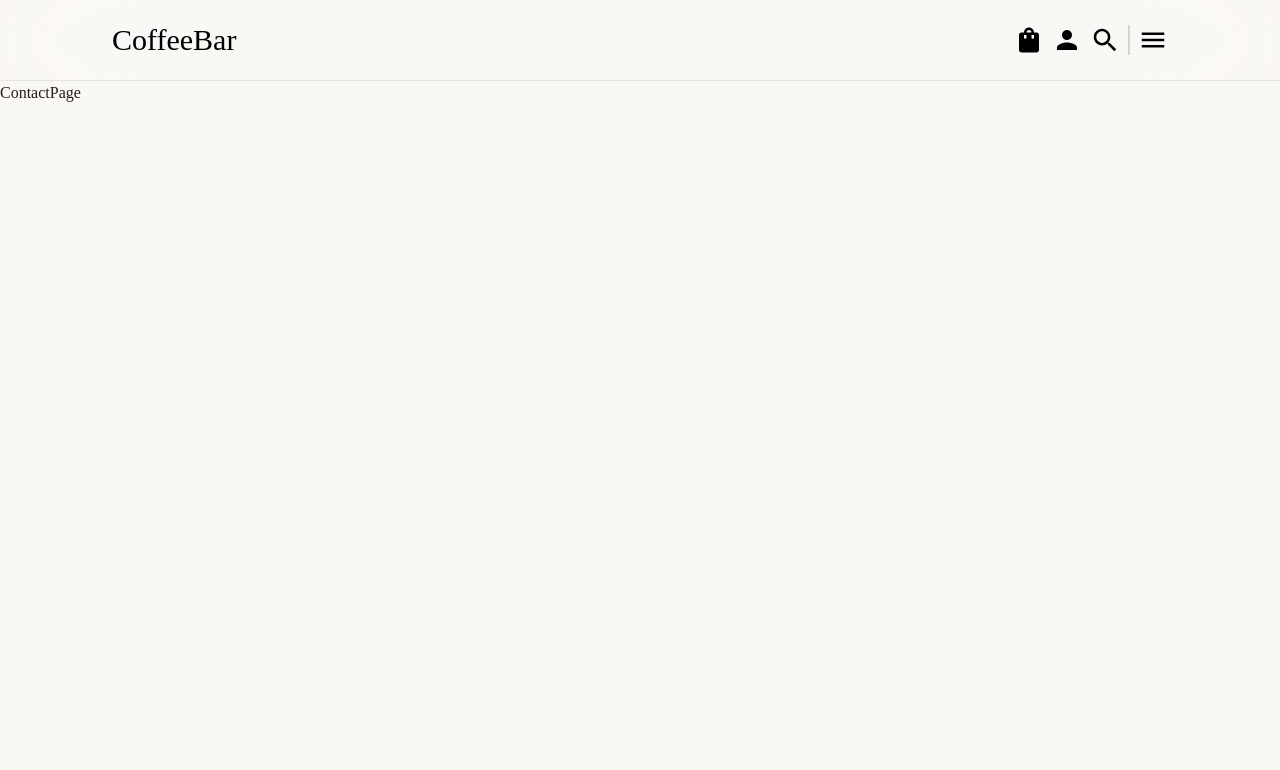
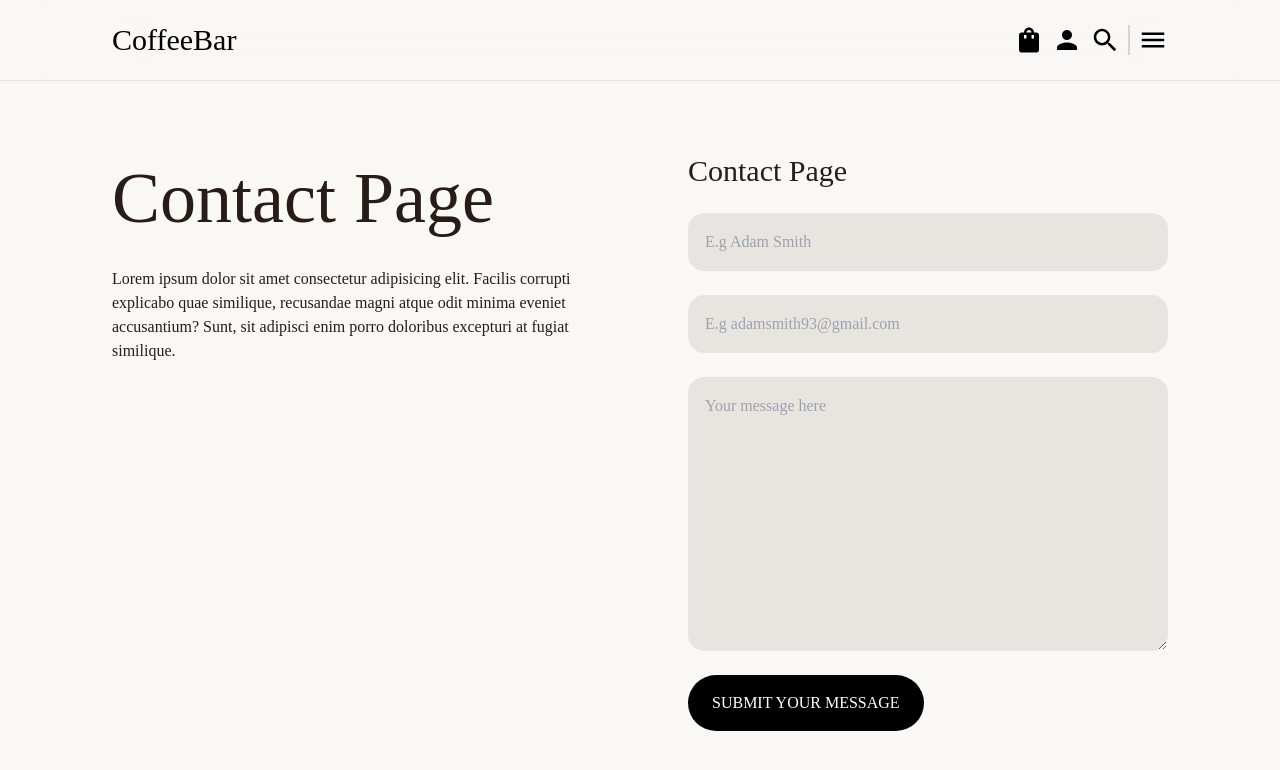
Before and after one commit to DarkoM996/coffeebar-website, a React (Vite) app: page /contact in a window 1280 px wide. Shown: the top 770 px of the page. Built offline with nearby package versions, Linux system fonts and the light colour scheme; a web font is replaced by a local one.

Commit message:
form colors change

```diff
--- a/src/pages/ContactPage.tsx
+++ b/src/pages/ContactPage.tsx
@@ -1,9 +1,54 @@
-import React from "react";
-
 const ContactPage = () => {
   return (
-    <section className="max-w-screen-3xl mx-auto w-full h-screen relative">
-      ContactPage
+    <section className="max-w-screen-3xl mx-auto w-full h-screen relative px-6 py-8 md:px-12 md:py-10 lg:px-28">
+      <div className="flex flex-col md:flex-row justify-center items-top gap-6 md:gap-10 lg:gap-24">
+        {/* Container left */}
+        <div className="flex flex-col justify-center items-start w-full h-full gap-6 py-8">
+          <h1 className="text-4xl md:text-5xl lg:text-7xl leading-tight lg:leading-tight">
+            Contact Page
+          </h1>
+          <p>
+            Lorem ipsum dolor sit amet consectetur adipisicing elit. Facilis
+            corrupti explicabo quae similique, recusandae magni atque odit
+            minima eveniet accusantium? Sunt, sit adipisci enim porro doloribus
+            excepturi at fugiat similique.
+          </p>
+        </div>
+        <div className="max-w-screen-xl mx-auto w-full h-full">
+          <form
+            action="#"
+            className="py-6 lg:py-8 mx-auto w-full h-full flex flex-col justify-center items-center gap-6 rounded-2xl"
+          >
+            <div className="flex flex-col justify-between items-start w-full h-full">
+              <h2 className="text-2xl md:text-3xl">Contact Page</h2>
+            </div>
+
+            <input
+              className=" p-4 bg-primary_backgroundLighterColor-200 hover:bg-primary_backgroundLighterColor-400 rounded-2xl border border-primary_lighterShade-300 w-full"
+              type="email"
+              placeholder="E.g Adam Smith"
+              name="Smith"
+            />
+            <input
+              className=" p-4 bg-primary_backgroundLighterColor-200 hover:bg-primary_backgroundLighterColor-400 rounded-2xl border border-primary_lighterShade-300 w-full "
+              type="email"
+              placeholder="E.g adamsmith93@gmail.com"
+              name="email"
+            />
+            <textarea
+              className=" p-4 bg-primary_backgroundLighterColor-200 hover:bg-primary_backgroundLighterColor-400 rounded-2xl border border-primary_lighterShade-300 w-full"
+              name="message"
+              rows={10}
+              placeholder="Your message here"
+            />
+            <div className="flex flex-col justify-center items-start w-full h-full">
+              <button className="px-6 py-4 bg-black hover:bg-primary_darkerShade-900 text-white text-transform: uppercase rounded-full ">
+                Submit Your Message
+              </button>
+            </div>
+          </form>
+        </div>
+      </div>
     </section>
   );
 };
```
